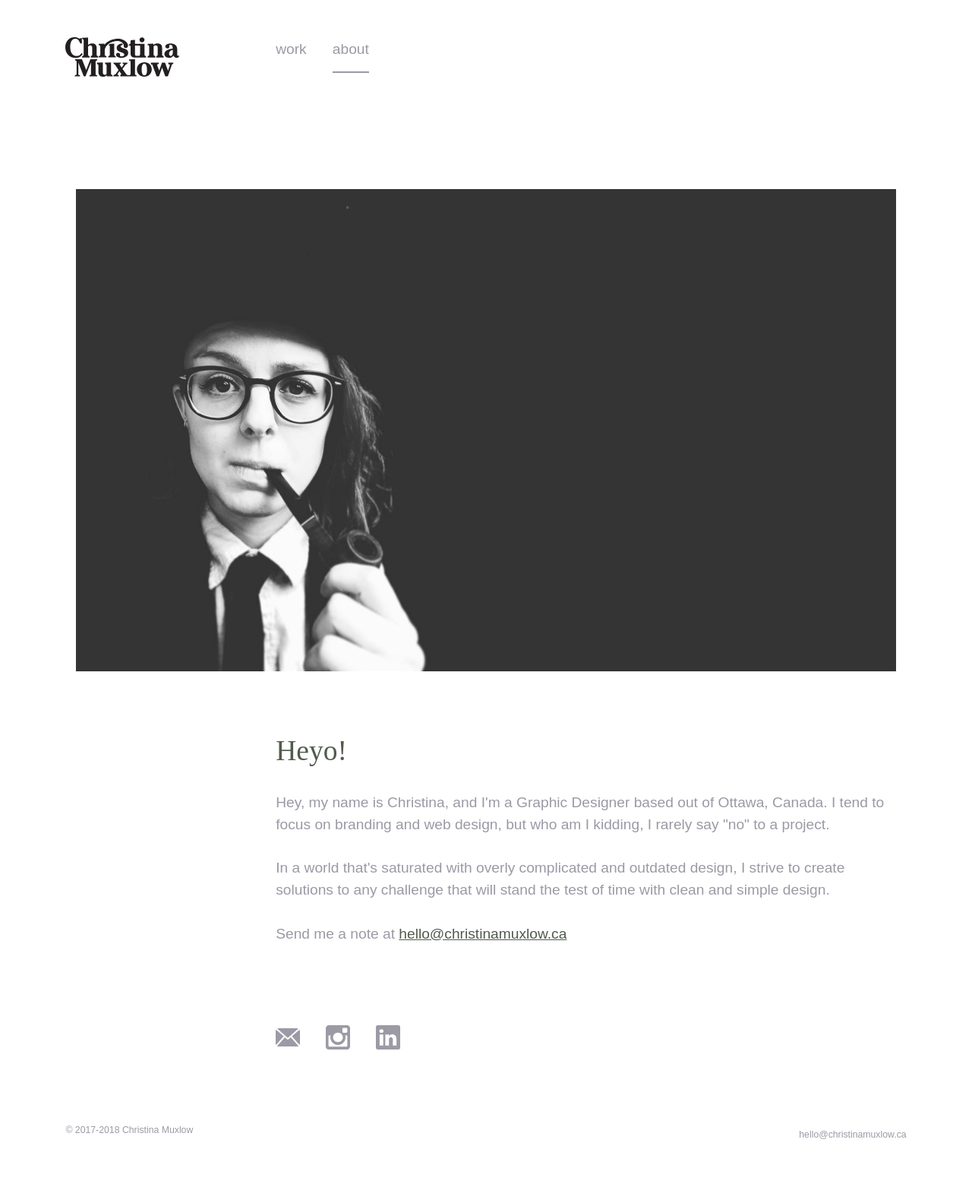
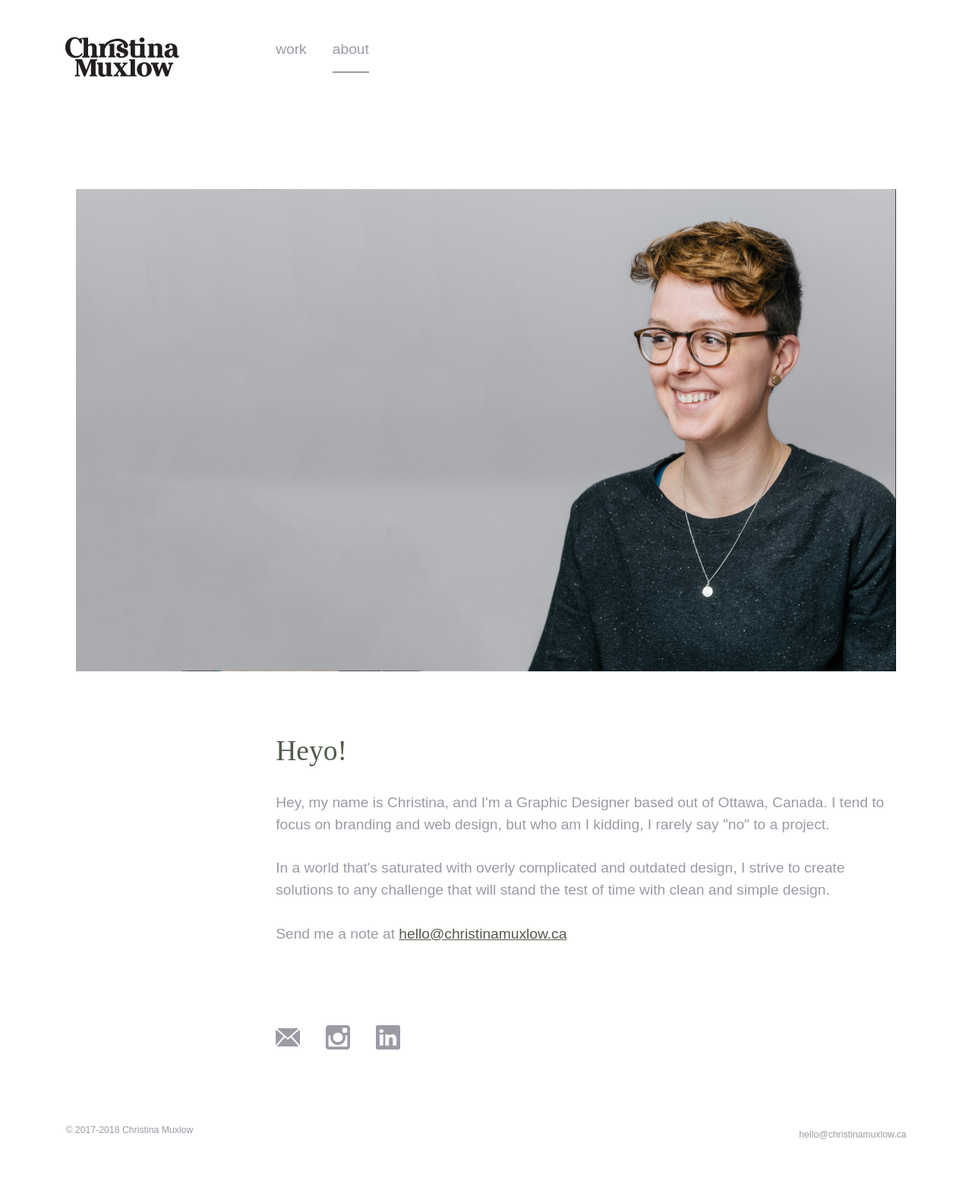
Before and after one commit to muxlowc/portfolio-site, a Jekyll site: the page built from about.html, in a window 1280 px wide. Shown: the whole page at 76% size. Built offline with Jekyll 4.4.1, drawn with Linux system fonts in a browser that asks for light colours.

Commit message:
added image on about page

```diff
--- a/about.html
+++ b/about.html
@@ -1,7 +1,7 @@
 ---
 layout: default
 hide-nextprev-nav: true
-intro-img: christinamuxlow.jpg
+intro-img: christina-muxlow-img.jpg
 intro-title: "Heyo!"
 intro-text: |
   Hey, my name is Christina, and I'm a Graphic Designer based out of Ottawa, Canada. I tend to focus on branding and web design, but who am I kidding, I rarely say "no" to a project.<br><br>
```
Also changed, not shown: images/christina-muxlow-img.jpg (added).
